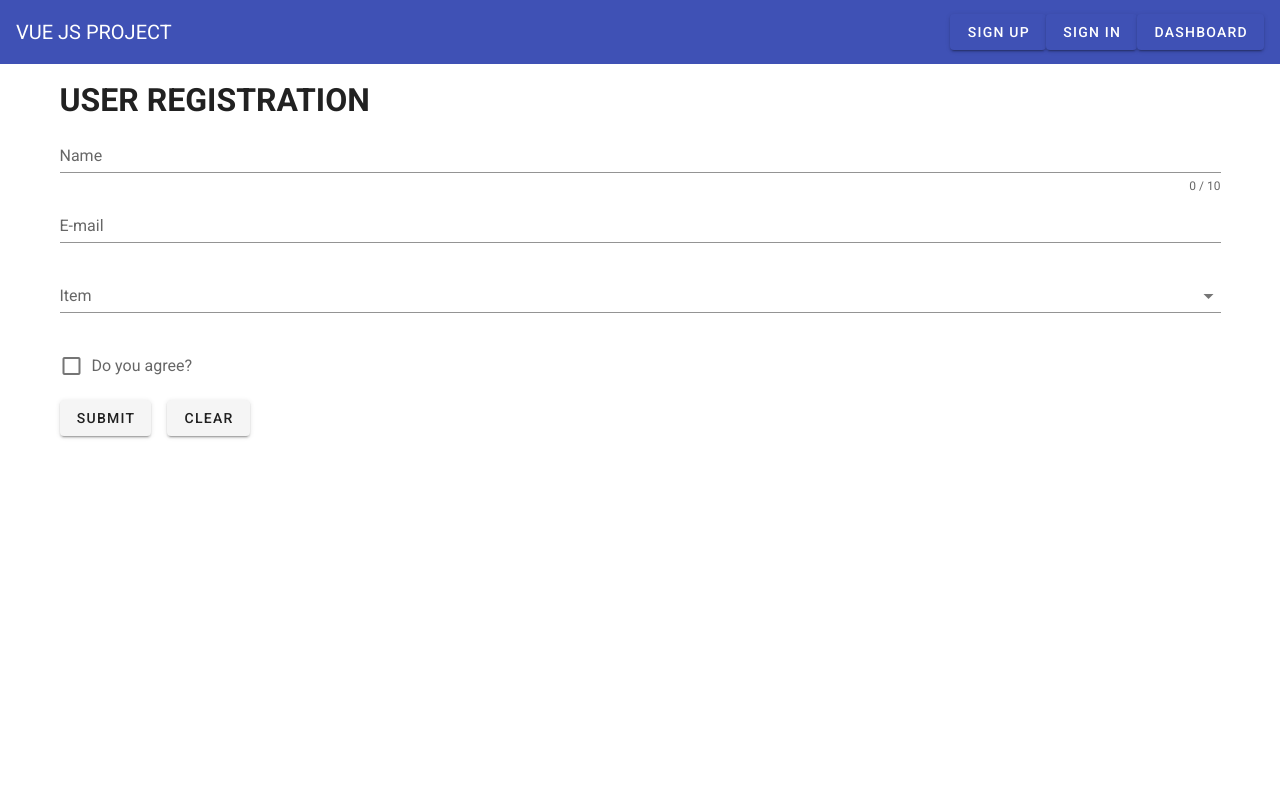
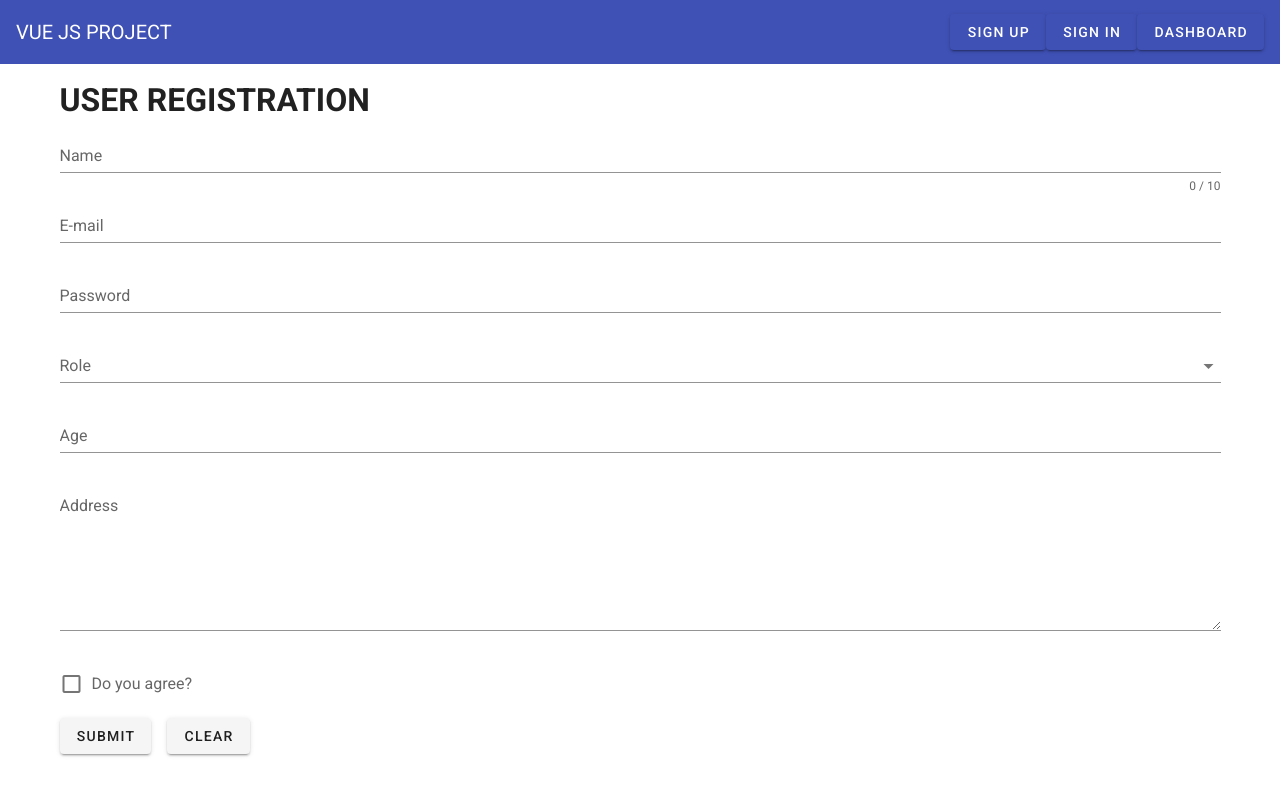
Before and after one commit to chandrakanthvemakoti/Vue-vuetify-project, a Vue app: page /register in a window 1280 px wide. Shown: the top 796 px of the page. Built offline with nearby package versions, Linux system fonts and the light colour scheme.

Commit message:
registeration

```diff
--- a/src/components/Navbar.vue
+++ b/src/components/Navbar.vue
@@ -6,7 +6,7 @@
     </v-toolbar-title>
     <v-spacer></v-spacer>
     <v-btn flat color="indigo">
-        <span><router-link to="/register" style="color:white;text-decoration:none">Sign Up</router-link></span>
+        <router-link to="/register" style="color:white;text-decoration:none"><span>Sign Up</span></router-link>
     </v-btn>
     <v-btn flat color="indigo">
         <span>Sign In</span>
--- a/src/views/Register.vue
+++ b/src/views/Register.vue
@@ -1,6 +1,6 @@
 <template>
 
-<div class="container">
+<v-container>
     <h1>USER REGISTRATION</h1>
   <form>
     <v-text-field
@@ -20,15 +20,51 @@
       @input="$v.email.$touch()"
       @blur="$v.email.$touch()"
     ></v-text-field>
+
+    <v-text-field
+    v-model ="password"
+    :error-messages="passwordErrors"
+    label="Password"
+    type= "password"
+    required
+    @input="$v.password.$touch()"
+    @blur="$v.password.$touch()"
+
+>
+    </v-text-field>
+
     <v-select
       v-model="select"
       :items="items"
       :error-messages="selectErrors"
-      label="Item"
+      label="Role"
       required
       @change="$v.select.$touch()"
       @blur="$v.select.$touch()"
     ></v-select>
+
+    <v-text-field
+type="number"
+v-model="age"
+:error-messages="ageErrors"
+required
+label="Age"
+@input="$v.age.$touch()"
+@blur="$v.age.$touch()">
+
+
+</v-text-field>
+<v-textarea
+v-model="address"
+label="Address"
+
+
+:error-messages="addressErrors"
+required
+@input="$v.address.$touch()"
+@blur="$v.address.$touch()">
+
+</v-textarea>
     <v-checkbox
       v-model="checkbox"
       :error-messages="checkboxErrors"
@@ -41,12 +77,12 @@
     <v-btn class="mr-4" @click="submit">submit</v-btn>
     <v-btn @click="clear">clear</v-btn>
   </form>
-</div>
+</v-container>
 </template>
 
 <script>
   import { validationMixin } from 'vuelidate'
-  import { required, maxLength, email } from 'vuelidate/lib/validators'
+  import { required, maxLength, email,minLength,minValue} from 'vuelidate/lib/validators'
 
   export default {
     mixins: [validationMixin],
@@ -54,7 +90,10 @@
     validations: {
       name: { required, maxLength: maxLength(10) },
       email: { required, email },
+      password:{ required,minLength:minLength(6)},
       select: { required },
+      age:{required, minValue:minValue(18)},
+      address:{required},
       checkbox: {
         checked (val) {
           return val
@@ -65,13 +104,16 @@
     data: () => ({
       name: '',
       email: '',
+      password:'',
       select: null,
       items: [
-        'Item 1',
-        'Item 2',
-        'Item 3',
-        'Item 4',
+        'Java developer',
+        'Vue developer',
+        'Node developer',
+        'React developer',
       ],
+      age:'',
+      address:'',
       checkbox: false,
     }),
 
@@ -85,7 +127,7 @@
       selectErrors () {
         const errors = []
         if (!this.$v.select.$dirty) return errors
-        !this.$v.select.required && errors.push('Item is required')
+        !this.$v.select.required && errors.push('Role is required')
         return errors
       },
       nameErrors () {
@@ -102,16 +144,40 @@
         !this.$v.email.required && errors.push('E-mail is required')
         return errors
       },
+      passwordErrors(){
+        const errors =[]
+        if(!this.$v.password.$dirty) return errors
+        !this.$v.password.minLength && errors.push('minimum 6 letters required')
+        !this.$v.password.required && errors.push('Password is required')
+        return errors
+      },
+      ageErrors(){
+        const errors =[]
+        if(!this.$v.age.$dirty) return errors
+        !this.$v.age.minValue && errors.push('minimum age should be 18  years')
+        !this.$v.age.required && errors.push('age is required')
+        return errors
+      },
+      addressErrors(){
+        const errors =[]
+        if(!this.$v.address.$dirty) return errors
+        !this.$v.address.required && errors.push('Address is required')
+        return errors
+      }
     },
 
     methods: {
       submit () {
         this.$v.$touch()
+        this.$routes.push({name:'login'})
       },
       clear () {
         this.$v.$reset()
         this.name = ''
         this.email = ''
+        this.password=''
+        this.age=''
+        this.address=''
         this.select = null
         this.checkbox = false
       },
```
